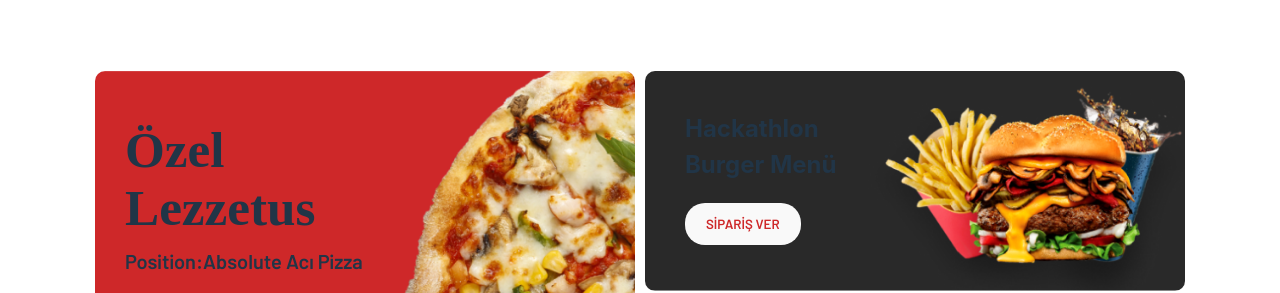
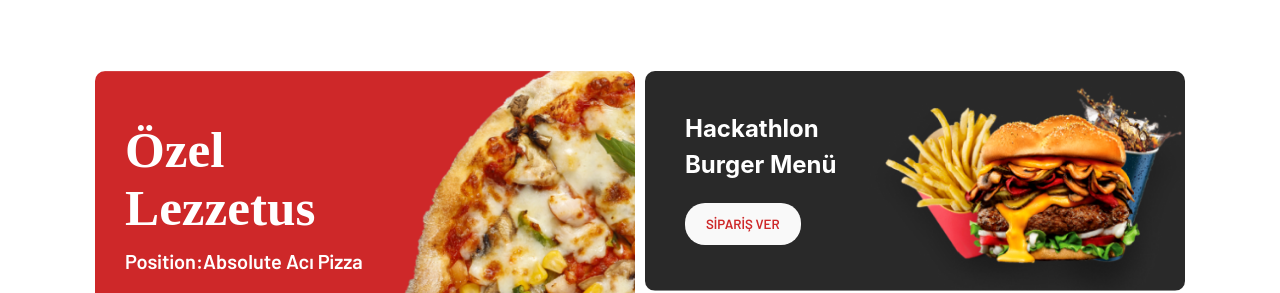
Before and after one commit to omersabribalci/Pizza, a website built with Vite: page index.html in a window 1280 px wide. Shown: the part 875-1168 px from the top of the page. Built offline with nearby package versions, Linux system fonts and the light colour scheme; a web font is replaced by a local one.

Commit message:
Add white color to text in navigation, card headers, footer, and horizontal rule for improved visibility

```diff
--- a/style.css
+++ b/style.css
@@ -268,6 +268,7 @@ body > nav {
   line-height: clamp(2.2rem, 4.5vw, 4.375rem);
   padding-left: 1.875rem;
   margin: 3.125rem 0 0 0;
+  color: white;
 }
 
 .card-left p {
@@ -277,6 +278,7 @@ body > nav {
   font-size: 20px;
   padding-left: 30px;
   margin: 10px 0 0 0;
+  color: white;
 }
 
 .card-left button {
@@ -316,6 +318,7 @@ body > nav {
 
 .card-top-right h2 {
   margin-top: 2.5rem;
+  color: white;
 }
 
 .card-bottom-right h2 {
@@ -424,6 +427,7 @@ body > nav {
 footer {
   background-color: black;
   margin-top: 50px;
+  color: white;
 }
 
 .footer-main {
@@ -509,6 +513,7 @@ hr {
   display: flex;
   justify-content: space-between;
   align-items: center;
+  color: white;
 }
 
 /*********** Media Query *************/
```
